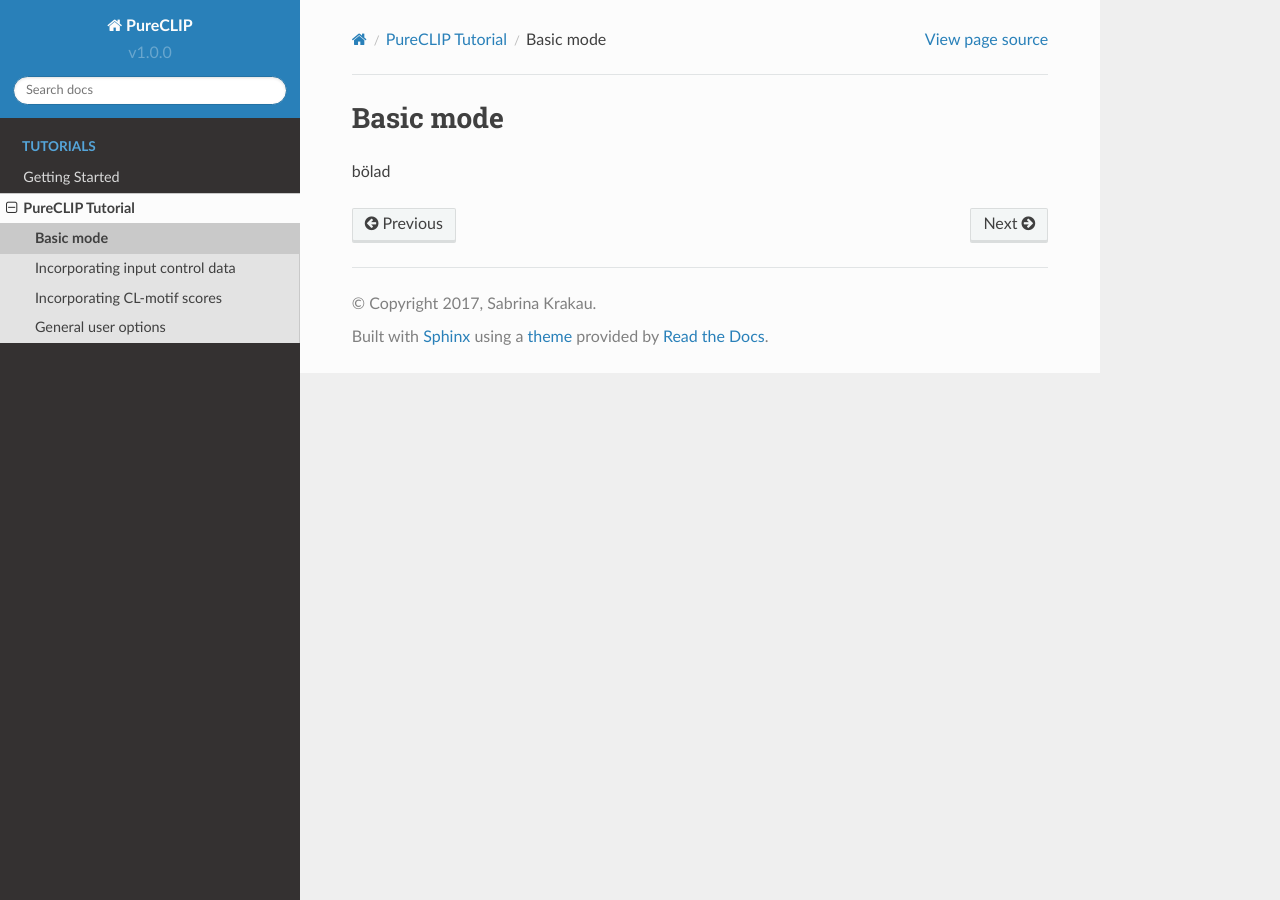
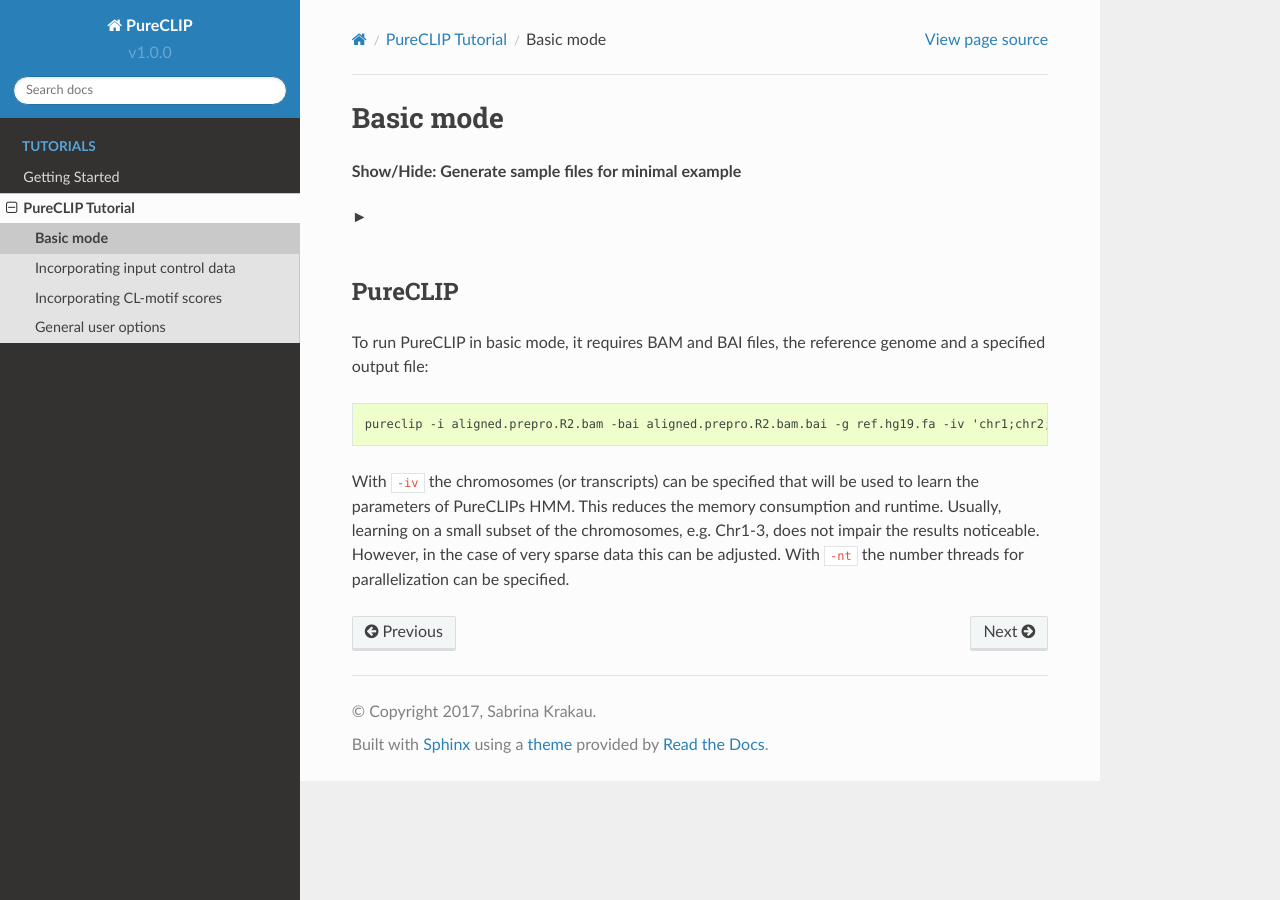
Before and after one commit to skrakau/PureCLIP, a Sphinx documentation site: the page built from docs/PureCLIPTutorial/basicMode.rst, in a window 1280 px wide. Built offline with Sphinx 7.4.7 and the Read the Docs theme 2.0.0, drawn with Linux system fonts in a browser that asks for light colours.

Commit message:
Migrate git wiki to sphinx

```diff
--- a/docs/PureCLIPTutorial/basicMode.rst
+++ b/docs/PureCLIPTutorial/basicMode.rst
@@ -6,4 +6,44 @@
 Basic mode
 ====================================
 
-bölad
+.. rst-class:: html-toggle
+
+
+.. container:: toggle
+
+    .. container:: header
+
+        **Show/Hide: Generate sample files for minimal example**
+
+    As a first example you can download preprocessed `data from ENCODE <https://www.encodeproject.org/experiments/ENCSR661ICQ/>`_, and filter the paired-end data to keep only R2:
+
+    .. code-block:: xml
+
+       wget -O aligned.prepro.bam https://www.encodeproject.org/files/ENCFF280ONP/@@download/ENCFF280ONP.bam
+       samtools view -hb -f 130 aligned.prepro.bam -o aligned.prepro.R2.bam
+       samtools index aligned.prepro.R2.bam
+
+    Additionally, we need the corresponding reference genome:
+
+    .. code-block:: xml
+
+       wget -O ref.hg19.fa.gz https://www.encodeproject.org/files/female.hg19/@@download/female.hg19.fasta.gz
+       gunzip ref.hg19.fa.gz
+
+|
+
+PureCLIP
+--------
+
+To run PureCLIP in basic mode, it requires BAM and BAI files, the reference genome and a specified output file:
+
+.. code-block:: xml
+
+    pureclip -i aligned.prepro.R2.bam -bai aligned.prepro.R2.bam.bai -g ref.hg19.fa -iv 'chr1;chr2;chr3;' -nt 10 -o PureCLIP.crosslink_sites.bed
+
+
+With ``-iv`` the chromosomes (or transcripts) can be specified that will be used to learn the parameters of PureCLIPs HMM.
+This reduces the memory consumption and runtime.
+Usually, learning on a small subset of the chromosomes, e.g. Chr1-3, does not impair the results noticeable.
+However, in the case of very sparse data this can be adjusted.
+With ``-nt`` the number threads for parallelization can be specified.
--- a/docs/PureCLIPTutorial/index.rst
+++ b/docs/PureCLIPTutorial/index.rst
@@ -7,8 +7,8 @@
 ====================================
 
 
-
 .. toctree::
+   :hidden:
    :maxdepth: 2
 
    basicMode
--- /dev/null
+++ b/docs/_static/custom.css
@@ -0,0 +1,12 @@
+.toggle .header {
+    display: block;
+    clear: both;
+}
+
+.toggle .header:after {
+    content: " ►";
+}
+
+.toggle .header.open:after {
+    content: " ▼";
+}
--- /dev/null
+++ b/docs/_templates/page.html
@@ -0,0 +1,16 @@
+{% extends "!page.html" %}
+
+{% set css_files = css_files + ["_static/custom.css"] %}
+
+{% block footer %}
+ <script type="text/javascript">
+    $(document).ready(function() {
+        $(".toggle > *").hide();
+        $(".toggle .header").show();
+        $(".toggle .header").click(function() {
+            $(this).parent().children().not(".header").toggle(400);
+            $(this).parent().children(".header").toggleClass("open");
+        })
+    });
+</script>
+{% endblock %}
```
